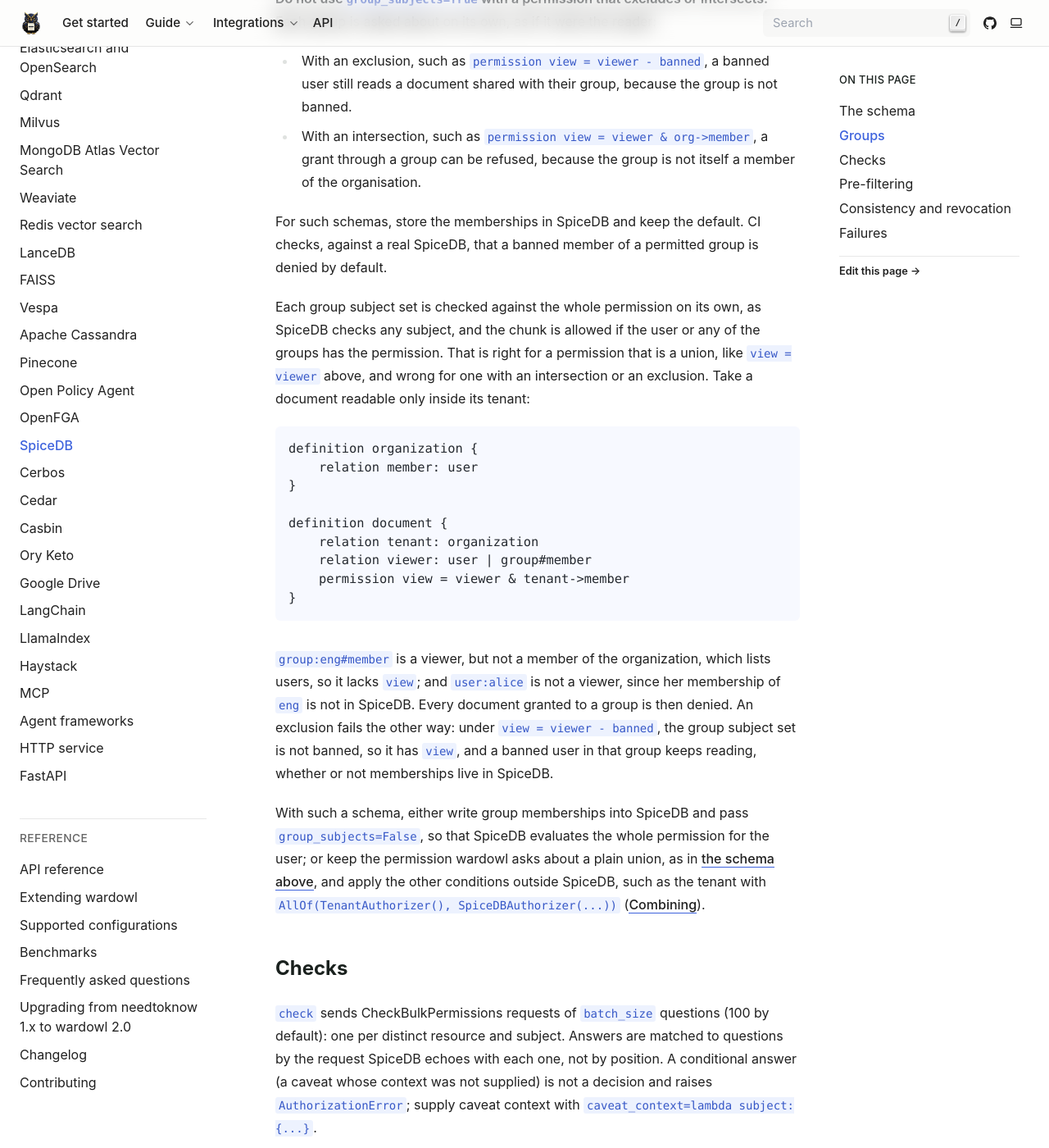
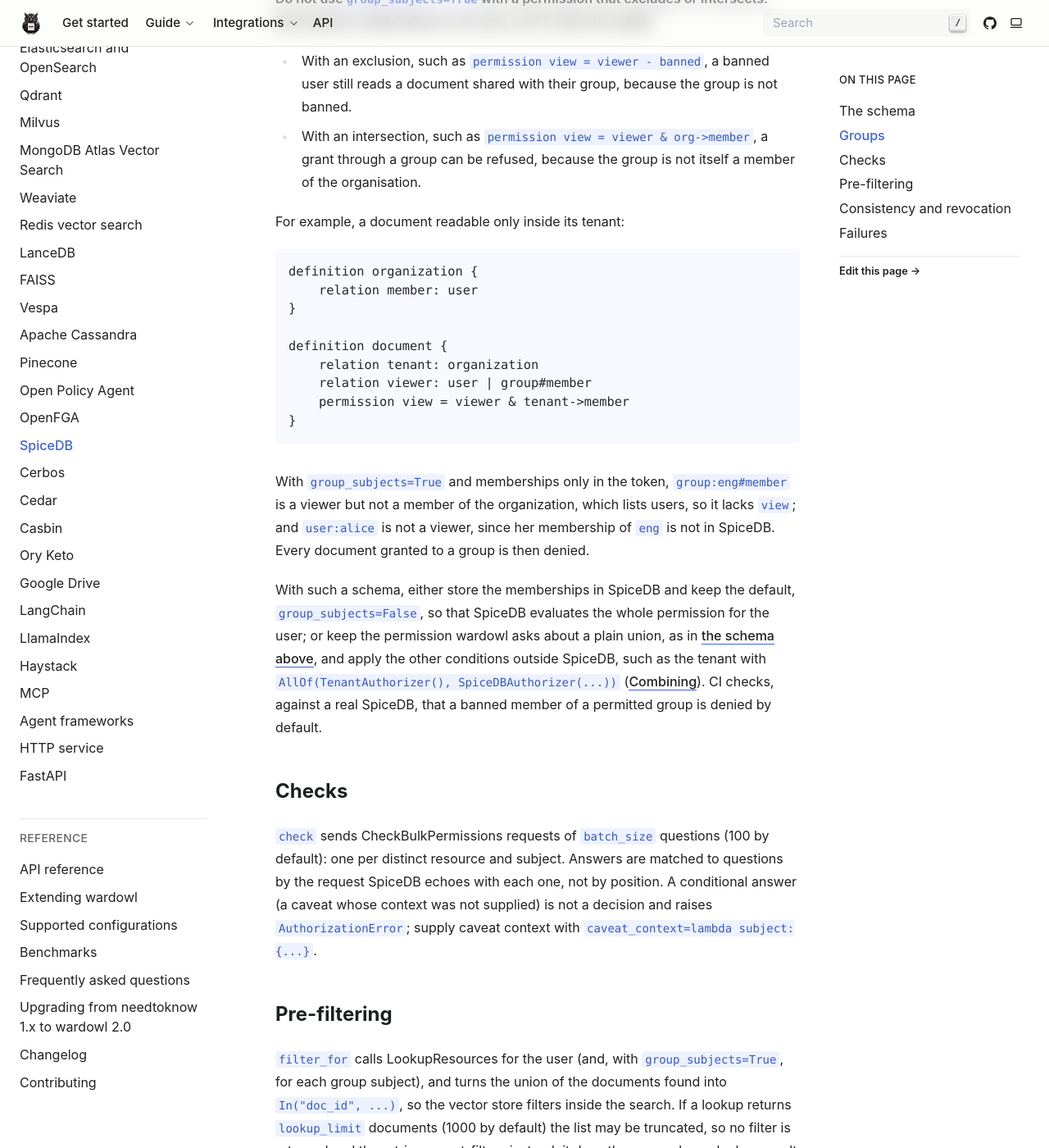
Before and after one commit to muzakkirhussain011/needtoknow, a Sphinx documentation site: the page built from docs/integrations/spicedb.md, in a window 1280 px wide and 1400 px high, scrolled down 2030 px. Shown: the whole window at 82% size. Built offline with Sphinx 7.4.7, drawn with Linux system fonts in a browser that asks for light colours.

Commit message:
docs(spicedb): one explanation of group_subjects, for the new default

````diff
--- a/docs/integrations/spicedb.md
+++ b/docs/integrations/spicedb.md
@@ -73,13 +73,7 @@
 - With an intersection, such as `permission view = viewer & org->member`, a grant through a group
   can be refused, because the group is not itself a member of the organisation.
 
-For such schemas, store the memberships in SpiceDB and keep the default. CI checks, against a real
-SpiceDB, that a banned member of a permitted group is denied by default.
-
-Each group subject set is checked against the whole permission on its own, as SpiceDB checks any
-subject, and the chunk is allowed if the user or any of the groups has the permission. That is
-right for a permission that is a union, like `view = viewer` above, and wrong for one with an
-intersection or an exclusion. Take a document readable only inside its tenant:
+For example, a document readable only inside its tenant:
 
 ```text
 definition organization {
@@ -93,17 +87,17 @@
 }
 ```
 
-`group:eng#member` is a viewer, but not a member of the organization, which lists users, so it
-lacks `view`; and `user:alice` is not a viewer, since her membership of `eng` is not in SpiceDB.
-Every document granted to a group is then denied. An exclusion fails the other way: under
-`view = viewer - banned`, the group subject set is not banned, so it has `view`, and a banned user
-in that group keeps reading, whether or not memberships live in SpiceDB.
+With `group_subjects=True` and memberships only in the token, `group:eng#member` is a viewer but not
+a member of the organization, which lists users, so it lacks `view`; and `user:alice` is not a
+viewer, since her membership of `eng` is not in SpiceDB. Every document granted to a group is then
+denied.
 
-With such a schema, either write group memberships into SpiceDB and pass `group_subjects=False`, so
-that SpiceDB evaluates the whole permission for the user; or keep the permission wardowl asks about
-a plain union, as in [the schema above](#the-schema), and apply the other conditions outside
-SpiceDB, such as the tenant with `AllOf(TenantAuthorizer(), SpiceDBAuthorizer(...))`
-([Combining](../combining.md#tenant-isolation)).
+With such a schema, either store the memberships in SpiceDB and keep the default,
+`group_subjects=False`, so that SpiceDB evaluates the whole permission for the user; or keep the
+permission wardowl asks about a plain union, as in [the schema above](#the-schema), and apply the
+other conditions outside SpiceDB, such as the tenant with
+`AllOf(TenantAuthorizer(), SpiceDBAuthorizer(...))` ([Combining](../combining.md#tenant-isolation)).
+CI checks, against a real SpiceDB, that a banned member of a permitted group is denied by default.
 
 ## Checks
 
````
